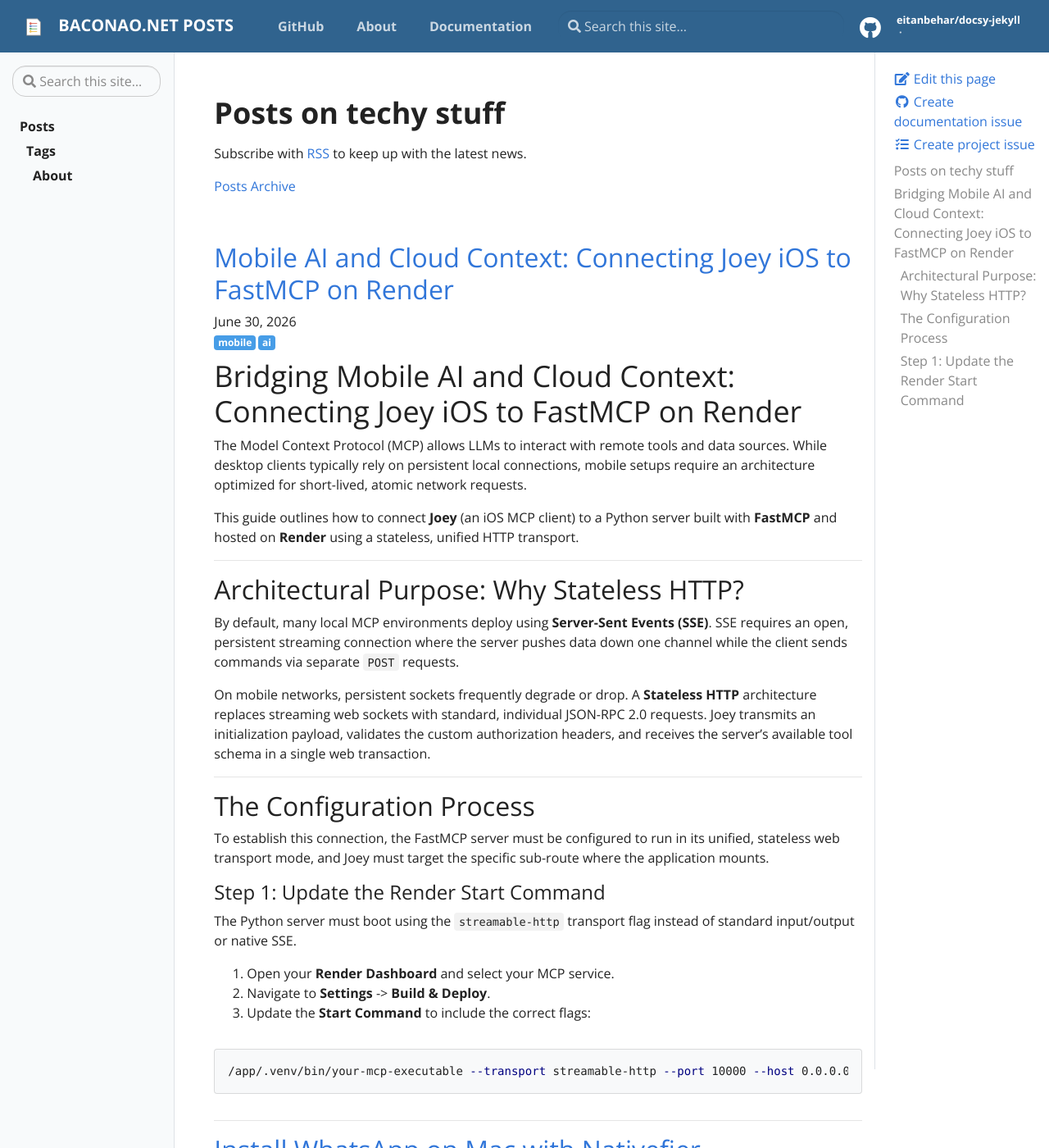
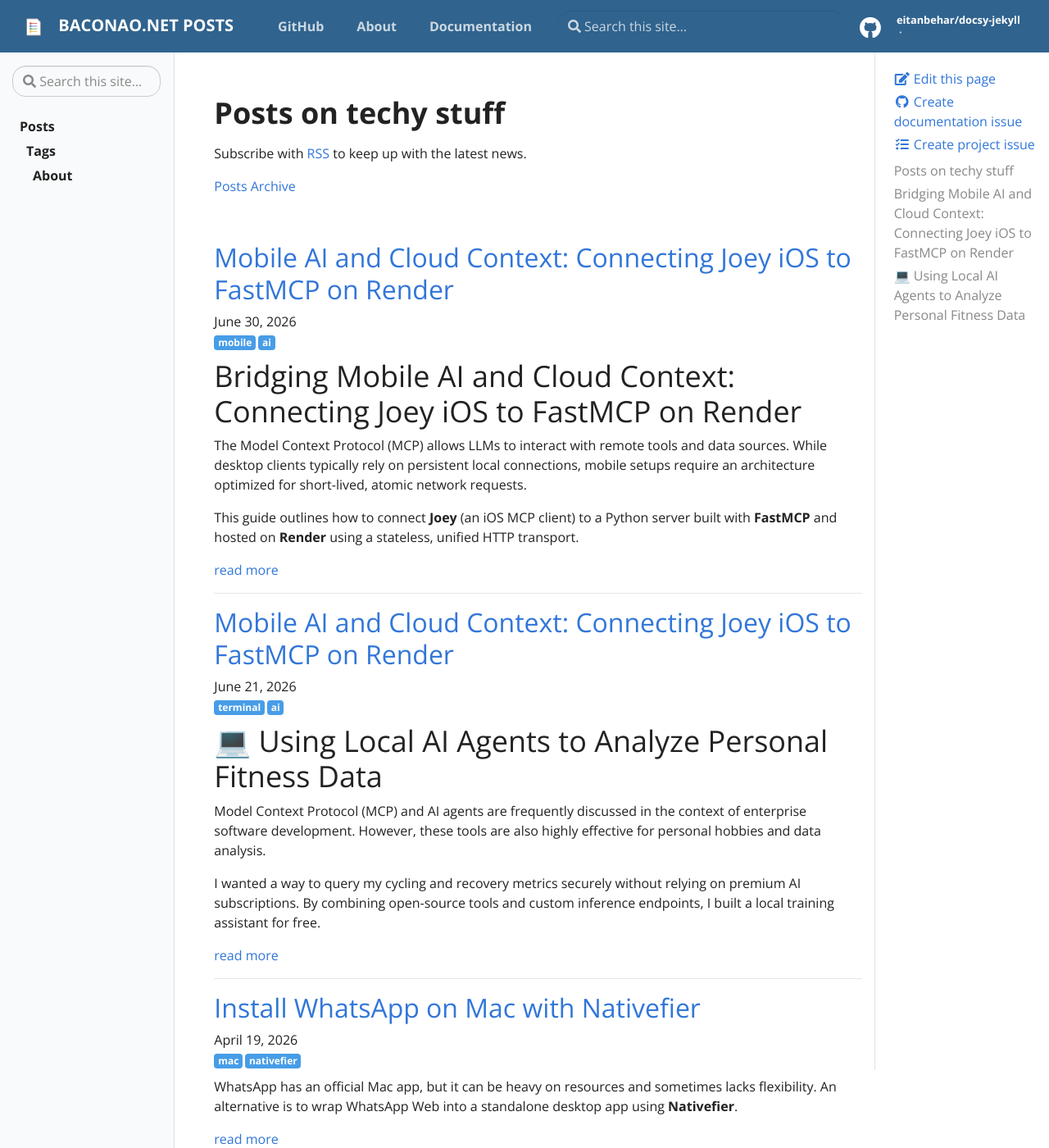
Before and after one commit to eitanbehar/docsy-jekyll, a Jekyll site: the page built from pages/index.md, in a window 1280 px wide and 1400 px high. Shown: the whole window at 82% size. Built offline with Jekyll 4.4.1, drawn with Linux system fonts in a browser that asks for light colours; some of the changed text lies outside the part shown.

Commit message:
intervals icu warp openrouter

```diff
--- /dev/null
+++ b/_posts/2026-06-21-intervals-icu-warp-openrouter.md
@@ -0,0 +1,45 @@
+---
+title:  "Mobile AI and Cloud Context: Connecting Joey iOS to FastMCP on Render"
+date:   2026-06-21
+badges:
+ - type: info
+   tag: terminal
+ - type: info
+   tag: ai
+tags:
+  - ai
+  - intervals.cu
+  - warp terminal
+  - openrouter
+---
+
+# 💻 Using Local AI Agents to Analyze Personal Fitness Data
+
+Model Context Protocol (MCP) and AI agents are frequently discussed in the context of enterprise software development. However, these tools are also highly effective for personal hobbies and data analysis.
+
+I wanted a way to query my cycling and recovery metrics securely without relying on premium AI subscriptions. By combining open-source tools and custom inference endpoints, I built a local training assistant for free.
+
+<!--more-->
+
+## The Setup
+
+1. **The Data Source: Intervals.icu** Tracks fitness metrics like training load, fatigue, and form (CTL/ATL/TSB) and provides an open API.
+
+2. **The Terminal: Warp** Warp’s AI Agent natively supports MCP. I configured a local MCP server (`intervals-icu-mcp`) to let the terminal communicate directly with the API.
+
+3. **The LLM: OpenRouter** To bypass standard platform credit limits, I used Warp’s "Bring Your Own Inference" capability to connect to OpenRouter, routing queries through free models like Qwen or Llama.
+
+---
+
+## The Workflow
+
+I can open the AI panel in my terminal and ask:
+> *"Analyze my training load from this week. Based on my current injury recovery, should I take a rest day tomorrow?"*
+
+The agent fetches the real-time data via the local MCP server, processes it through OpenRouter, and returns a data-driven recovery recommendation in seconds.
+
+Using local tools and open APIs makes it straightforward to build custom, private data pipelines for any hobby.
+
+***
+
+#AI #ModelContextProtocol #DataScience #WarpTerminal #OpenRouter #FitnessTech
```
Also changed, not shown: _posts/2026-06-30-intervals-icu-openrouter-render-joey.md (+1 -1 lines).
